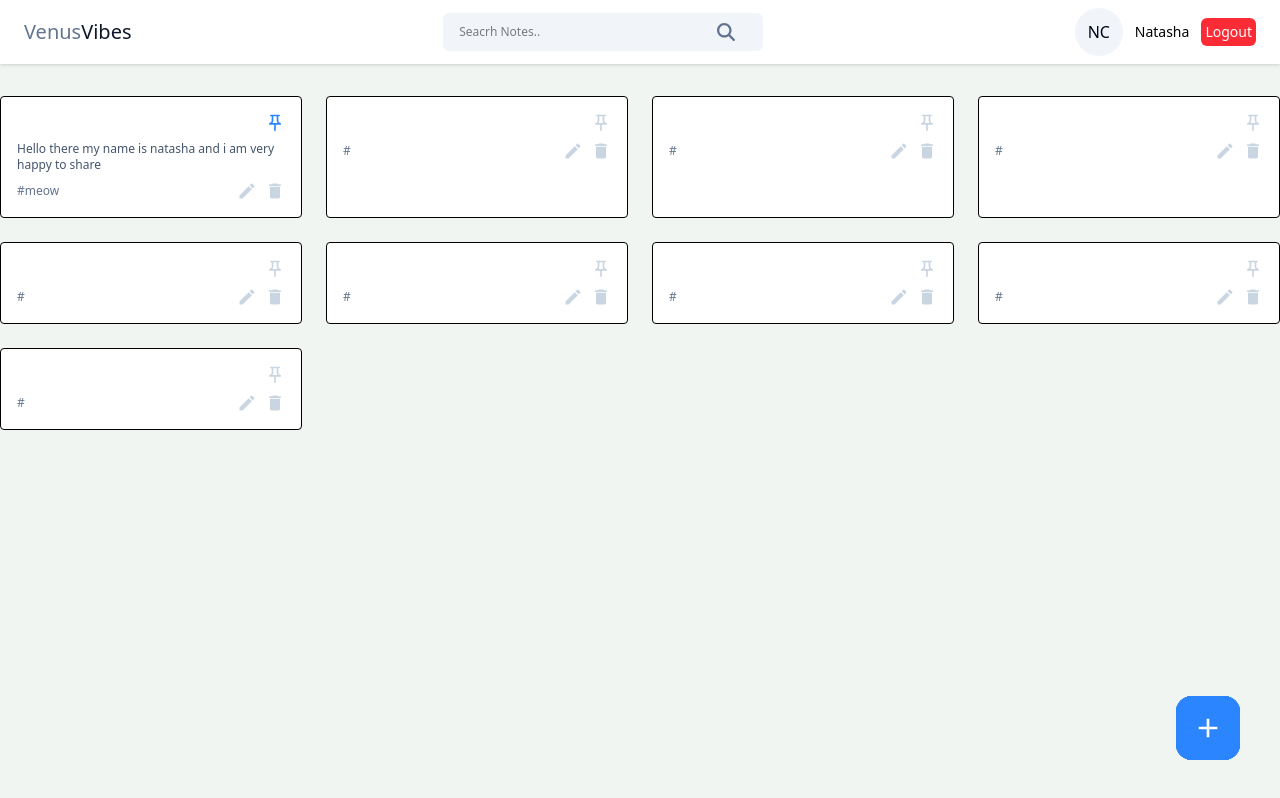
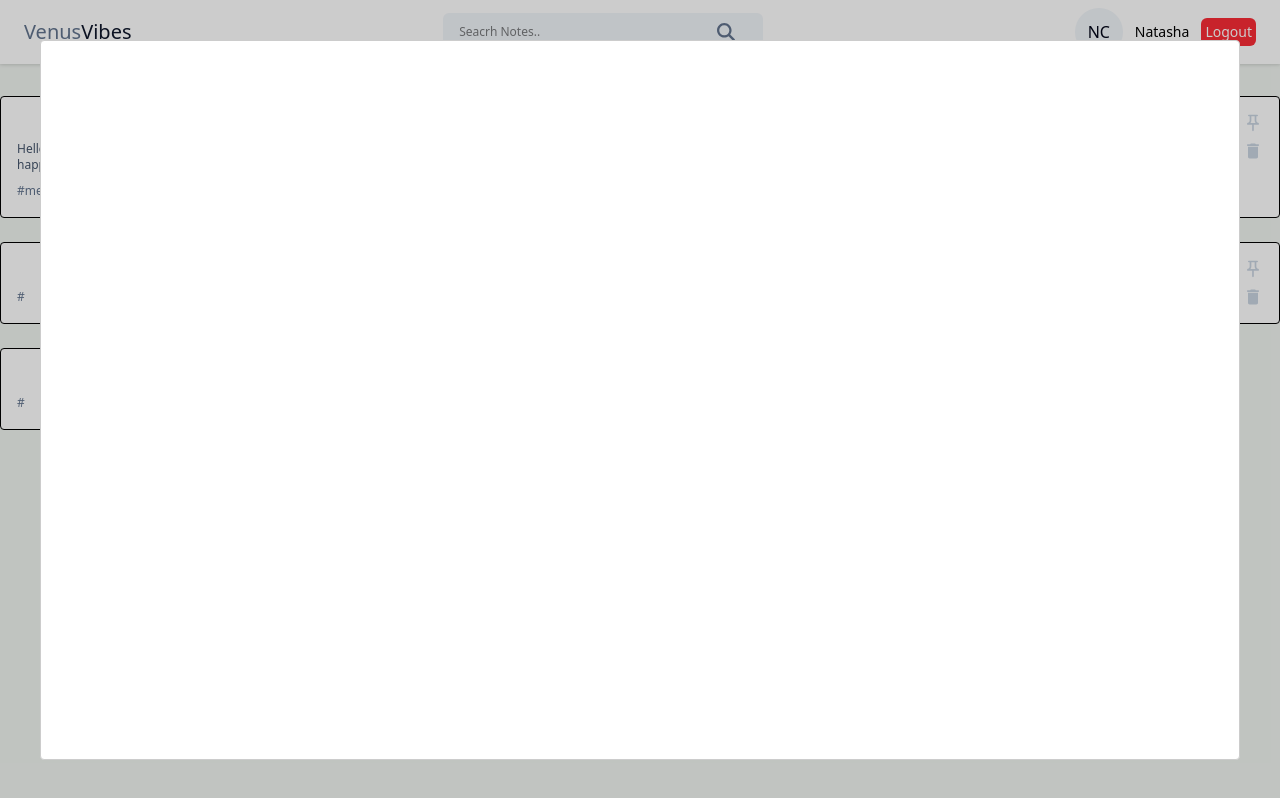
Before and after one commit to nuts06/fullstack-notes-app, a React (Vite) app in the folder frontend/: page / in a window 1280 px wide. Both pictures are taken after a click on the button 1208 px from the left and 728 px from the top of the page. Built offline with nearby package versions, Linux system fonts and the light colour scheme.

Commit message:
opened a modal using npm modal packages

```diff
--- a/frontend/package.json
+++ b/frontend/package.json
@@ -15,6 +15,7 @@
     "react": "^19.0.0",
     "react-dom": "^19.0.0",
     "react-icons": "^5.5.0",
+    "react-modal": "^3.16.3",
     "react-router-dom": "^7.4.0",
     "react-toastify": "^11.0.5",
     "tailwindcss": "^4.0.15"
--- a/frontend/src/components/Cards/Notecard.jsx
+++ b/frontend/src/components/Cards/Notecard.jsx
@@ -1,8 +1,13 @@
 import React, {useState} from 'react'
 import { MdOutlinePushPin, MdCreate, MdDelete, MdAdd } from "react-icons/md"
+import Modal from "react-modal"
 
 const Notecard = ({isPinned, handlePinNote, content, handleEdit, handleDelete, tags, date, title}) => {
-  const [addModal, setAddModal] = useState(false)
+  const [openAddEditModal, setOpenAddEditModal] = useState({
+    isShown: false,
+    type:'add',
+    data:null
+  })
   const modelOpen = () =>{
     alert("button clicked")
   }
@@ -37,12 +42,26 @@ const Notecard = ({isPinned, handlePinNote, content, handleEdit, handleDelete, t
         </div>
     </div>
     {/* add button */}
-    <button className='w-16 h-16 flex items-center justify-center rounded-2xl bg-[#2B85FF] hover:bg-blue-600 absolute right-10 bottom-10 cursor-pointer' onClick={modelOpen}>
+    <button className='w-16 h-16 flex items-center justify-center rounded-2xl bg-[#2B85FF] hover:bg-blue-600 absolute right-10 bottom-10 cursor-pointer' onClick={()=>{
+      setOpenAddEditModal({
+        isShown:true,
+        type:"add",
+        data:null
+      })
+    }}>
       <MdAdd className='text-[32px] text-white'/>
     </button>
-    {/* {addModal && <AddNotes
-      setAddModal={setAddModal}
-    />} */}
+    {/* creating add modal */}
+    <Modal isOpen={openAddEditModal.isShown} onRequestClose={()=>{}}
+    style={{
+      overlay:{
+        backgroundColor:"rgba(0, 0, 0, 0.2)"
+      }
+    }}
+    contentLabel=''
+    >
+
+    </Modal>
     </>
   )
 }
```
Also changed, not shown: 1 other file (tests, documents, lock files or other folders).
